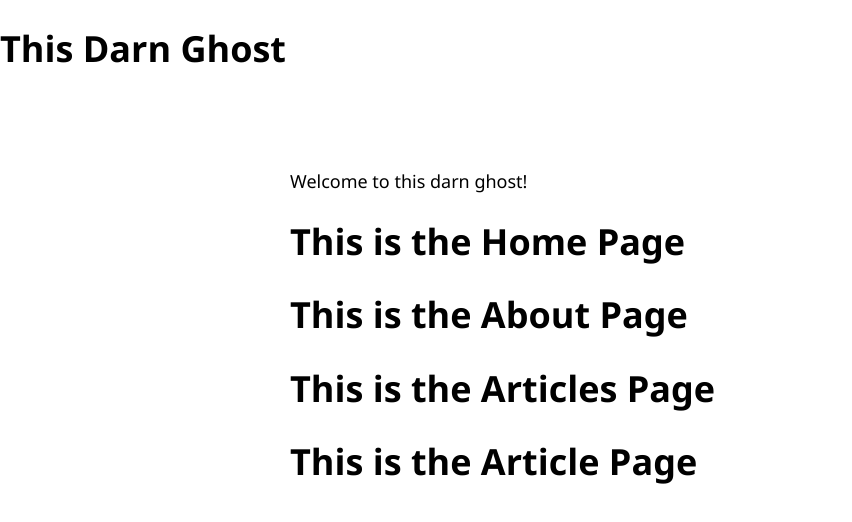
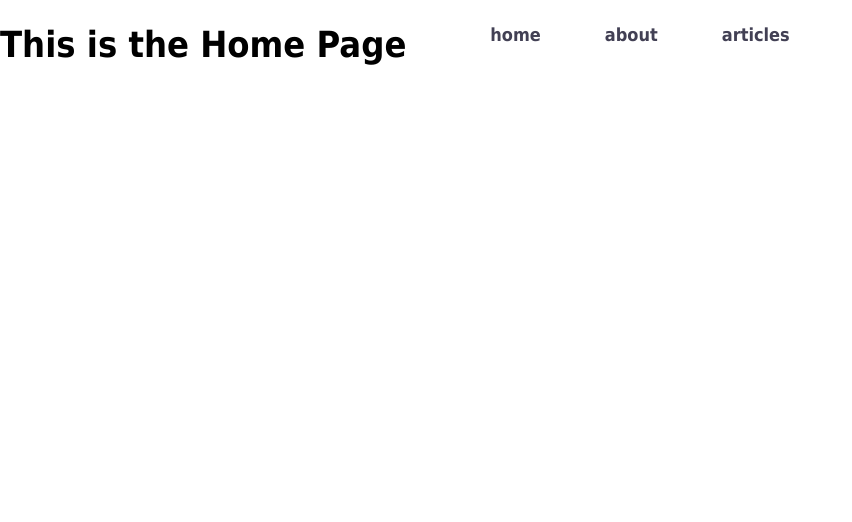
Before and after one commit to Adam-Robson/react-articles, a React (Create React App) app: page / in a window 1280 px wide. Shown: the top 522 px of the page, without its empty margins (0-852 px from the left). Built offline with nearby package versions, Linux system fonts and the light colour scheme.

Commit message:
add navbar and add router-dom

```diff
--- a/src/App.css
+++ b/src/App.css
@@ -1,14 +1,25 @@
+* {
+    box-sizing: border-box;
+    --raisin-black: hsla(309, 8%, 17%, 1);
+    --independence: hsla(246, 14%, 29%, 1);
+    --lavender-web: hsla(235, 46%, 90%, 1);
+    --nyanza: hsla(78, 100%, 90%, 1);
+    --flax: hsla(48, 64%, 70%, 1);
+  --bright-maroon: hsla(348, 52%, 46%, 1);
+
+  }
+
 body {
-  font-family: 'Segoe UI', Tahoma, Geneva, Verdana, sans-serif;
+  font-family: 'Quicksand', Tahoma, Geneva, Verdana, sans-serif;
   font-size: 18px;
 }
 
 button {
   padding: 16px;
-  font-family: 'Segoe UI', Tahoma, Geneva, Verdana, sans-serif;
+  font-family: 'DoQuicksand', Tahoma, Geneva, Verdana, sans-serif;
   font-size: 16px;
-  background-color: black;
-  color: white;
+  background-color: var(--independence);
+  color: var(--lavender-web);
   border-radius: 8px;
   cursor: pointer;
 }
@@ -18,12 +29,10 @@ h3, h4 {
 }
 
 nav {
-  border-bottom: 4px solid black;
   text-align: center;
   position: fixed;
   top: 0;
   width: 100%;
-  background: white;
 }
 
 nav ul {
@@ -40,14 +49,14 @@ nav li {
 
 nav a {
   text-decoration: none;
-  color: black;
+  color:  var(--independence);;
   font-weight: bold;
   padding: 24px 32px;
 }
 
 nav a:hover {
-  background: black;
-  color: white;
+  background:  var(--independence);;
+  color: var(--lavender-web);;
 }
 
 #page-body {
@@ -58,17 +67,17 @@ nav a:hover {
 
 .article-list-item {
   text-decoration: none;
-  color: black;
+  color:  var(--independence);;
   padding: 16px 0 0 0;
 }
 
 .article-list-item p {
   padding-bottom: 32px;
-  border-bottom: 2px solid black;
+  border-bottom: 2px solid  var(--independence);;
 }
 
 #add-comment-form {
-  border-bottom: 2px solid black;
+  border-bottom: 2px solid  var(--independence);;
   padding: 16px;
 }
 
@@ -83,14 +92,14 @@ input, textarea {
   border-radius: 8px;
   font-family: 'Segoe UI', Tahoma, Geneva, Verdana, sans-serif;
   font-size: 18px;
-  border: 2px solid black;
+  border: 2px solid  var(--independence);;
   margin-bottom: 16px;
 }
 
 .error {
   padding: 8px;
   border-radius: 4px;
-  background-color: pink;
+  background-color: var(--bright-maroon);
 }
 
 #add-comment-form button {
@@ -103,7 +112,7 @@ input, textarea {
 }
 
 .comment {
-  border-bottom: 2px solid black;
+  border-bottom: 2px solid  var(--independence);;
   padding: 16px;
 }
 
--- a/src/App.js
+++ b/src/App.js
@@ -1,22 +1,23 @@
-import './App.css';
+import React from 'react';
+import { Switch, Route } from 'react-router-dom';
+import NavBar from './components/NavBar/NavBar';
 import Home from './components/Home/Home';
 import Articles from './components/Articles/Articles';
 import Article from './components/Article/Article';
 import About from './components/About/About';
 
+import './App.css';
 
-function App() {
+export default function App() {
   return (
-    <div className="App">
-      <h1>This Darn Ghost</h1>
-      <div id="page-body">Welcome to this darn ghost!
-        <Home />
-        <About />
-        <Articles />
-        <Article />
-      </div>
-    </div>
+    <main className="App">
+      <NavBar />
+      <Switch>
+        <Route exact path='/about'><About /></Route>
+        <Route path='/articles/:articleId'><Articles /></Route>
+        <Route path='/article'><Article /></Route>
+        <Route path='/'><Home /></Route>
+      </Switch>
+    </main>
   );
 }
-
-export default App;
--- a/src/components/About/About.jsx
+++ b/src/components/About/About.jsx
@@ -1,11 +1,9 @@
 import React from 'react';
 
-const About = () => {
+export default function About() {
   return (
     <div>
-      <h1>This is the About Page</h1>
+      <h1>About</h1>
     </div>
   );
-};
-
-export default About;
+}
--- a/src/components/Article/Article.jsx
+++ b/src/components/Article/Article.jsx
@@ -1,11 +1,9 @@
 import React from 'react';
 
-const Article = () => {
+export default function Article() {
   return (
     <div>
       <h1>This is the Article Page</h1>
     </div>
   );
-};
-
-export default Article;
+}
--- a/src/components/Articles/Articles.jsx
+++ b/src/components/Articles/Articles.jsx
@@ -1,12 +1,10 @@
 import React from 'react';
 
-const Articles = () => {
+export default function Articles() {
   return (
     <div>
       <h1>This is the Articles Page</h1>
 
     </div>
   );
-};
-
-export default Articles;
+}
--- a/src/components/Home/Home.jsx
+++ b/src/components/Home/Home.jsx
@@ -1,11 +1,9 @@
 import React from 'react';
 
-const Home = () => {
+export default function Home() {
   return (
     <div>
       <h1>This is the Home Page</h1>
     </div>
   );
-};
-
-export default Home;
+}
--- /dev/null
+++ b/src/components/NavBar/NavBar.jsx
@@ -0,0 +1,18 @@
+import React from 'react';
+import { Link } from 'react-router-dom';
+
+export default function NavBar() {
+  return (
+    <div>
+      <section>
+        <nav>
+          <ul>
+            <li><Link to='/'>home</Link></li>
+            <li><Link to='/about'>about</Link></li>
+            <li><Link to='/articles'>articles</Link></li>
+          </ul>
+        </nav>
+      </section>
+    </div>
+  );
+}
--- a/src/index.js
+++ b/src/index.js
@@ -1,17 +1,14 @@
 import React from 'react';
 import ReactDOM from 'react-dom/client';
+import { BrowserRouter } from 'react-router-dom';
 import './index.css';
 import App from './App';
-import reportWebVitals from './reportWebVitals';
 
 const root = ReactDOM.createRoot(document.getElementById('root'));
 root.render(
   <React.StrictMode>
-    <App />
+    <BrowserRouter>
+      <App />
+    </BrowserRouter>
   </React.StrictMode>
 );
-
-// If you want to start measuring performance in your app, pass a function
-// to log results (for example: reportWebVitals(console.log))
-// or send to an analytics endpoint. Learn more: https://bit.ly/CRA-vitals
-reportWebVitals();
```
Also changed, not shown: package.json (+5 -4 lines), 1 other file (tests, documents, lock files or other folders).
